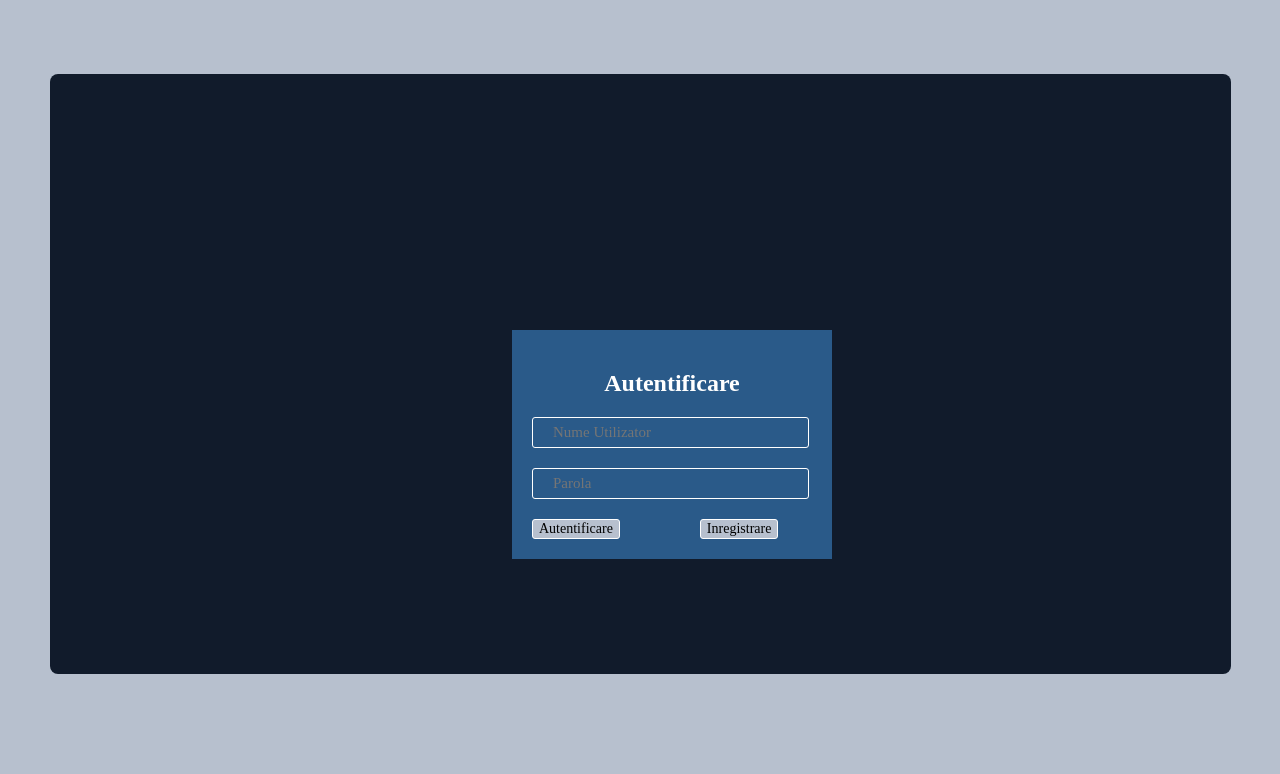
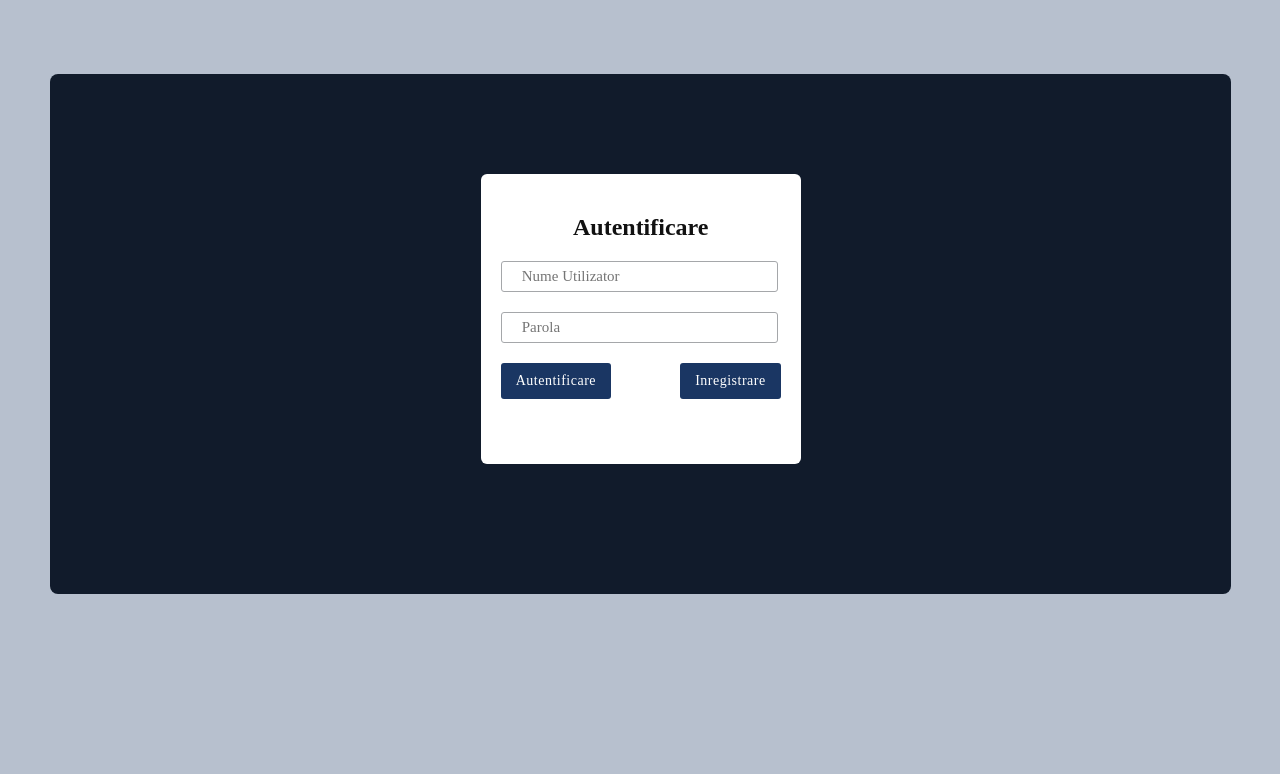
Before and after one commit to adelin998/TW-Sofy, a PHP site: page /login.html in a window 1280 px wide. Shown: the part 46-820 px from the top of the page. Run offline with PHP 8.4, Linux system fonts and the light colour scheme.

Commit message:
am schimbat culorile la formularele de login si register

```diff
--- a/css/style.css
+++ b/css/style.css
@@ -97,6 +97,7 @@
         background: #111b2b;
    	}
 
+
    	.centerAdministrator{
 		width:100%;
         height:550px;
@@ -108,20 +109,22 @@
 
    	.centerLogin{
 		width:100%;
-        min-height:600px;
+        min-height:420px;
+        color:#fff;
+        border-radius: 8px;
+        background: #111b2b;
+        padding-top:100px;
+
+   	}
+
+   	.centerRegister{
+		width:100%;
+        min-height:740px;
         float:left;
         color:#fff;
         border-radius: 8px;
         background: #111b2b;
-   	}
 
-   	.centerRegister{
-		width:100%;
-        min-height:600px;
-        float:left;
-        color:#fff;
-        border-radius: 8px;
-        background: #111b2b;
    	}
 
 
@@ -152,7 +155,7 @@
         border-radius: 3px;
 	}
 
-		.buttonAdministratorLeft{
+	.buttonAdministratorLeft{
 		width: 25%;
         height: 150px;
         float:left;
@@ -356,26 +359,31 @@
 
 .formAdd{
 	width: 320px;
-	background: #2a5a89;
+	background: #fff;
+	color: #111;
 	padding:20px 20px;
 	box-sizing: border-box;
-	position: absolute;
-	left: 40%;
+	margin-left:auto;
+	margin-right: auto;
 	top: 47%;
 	font-family:Gadugi;
+	min-height: 290px;
+	border-radius: 6px;
 
 }
 
 .formAddRegister{
 	width: 320px;
-	background: #2a5a89;
+	background: #fff ;
+	color: #111;
 	padding:20px 20px;
 	box-sizing: border-box;
-	position: absolute;
-	left: 40%;
 	top: 27%;
 	font-family:Gadugi;
-
+    margin-left: auto;
+    margin-right: auto;
+    margin-top: 100px;
+    border-radius: 6px;
 
 }
 
@@ -387,8 +395,8 @@
 
 .inputLogin{
 	width:99%;
-	background: none;
-	border: 1px solid #fff;
+	background: #fff;
+	border:1px solid #a5a7aa;
 	border-radius: 3px;
 	padding:6px 20px;
 	box-sizing: border-box;
@@ -396,36 +404,67 @@
 	font-size: 15px;
 	font-color:#fff;
 	font-family:Gadugi;
+	color: #333;
 }
 
 .buttonLogin{
-	background: #b7c0ce;
+	background: #1a3663;
 	cursor:pointer;
-	border: 1px solid #fff;
+	border: 1px #fff;
 	border-radius: 3px;
 	font-size: 14px;
 	box-sizing: border-box;
 	font-family:Gadugi;
+	padding-top:10px;
+	padding-bottom:10px;
+	padding-left:15px;
+	padding-right:15px;
+	letter-spacing:0.5px;
+	color: #fff;
 }
 
-.buttonLogin:hover{
-	background: #bac675;
-	transition: .9s;
-}
-
-
 .buttonRegister{
-	background: #b7c0ce;
+	background: #1a3663;
 	cursor:pointer;
-	border: 1px solid #fff;
+	border: 1px #fff;
 	border-radius: 3px;
 	font-size: 14px;
 	box-sizing: border-box;
 	font-family:Gadugi;
 	left: 40px;
+	padding-top:10px;
+	padding-bottom:10px;
+	padding-left:15px;
+	padding-right:15px;
+	letter-spacing:0.5px;
+	margin: 0 auto;
+	color: #fff;
 }
 
+.btn1{
+	float: left;
+}
+
+.btn2{
+	float: right;
+}
+
+.buttonLogin:hover{
+	opacity: .80;
+	color: #fff;
+	transition: 0.7s;
+}
+
+
+
+
 .buttonRegister:hover{
-	background: #bac675;
-	transition: .9s;
+	opacity: .80;
+	color: #fff;
+	transition: 0.7s;
 }
+
+.regBtn{
+	width: 100%;
+	text-align: center;
+}
--- a/login.html
+++ b/login.html
@@ -43,8 +43,8 @@
 	 					<h1 class="h1Form"> Autentificare </h1>
 	 					<input class="inputLogin" type="text" placeholder="Nume Utilizator" class="placeholderLogin"><br>
 	 					<input class="inputLogin" type="password" placeholder="Parola"><br>
-	 					<input class="buttonLogin" type="button" value="Autentificare">&nbsp&nbsp&nbsp&nbsp&nbsp&nbsp&nbsp&nbsp&nbsp&nbsp&nbsp&nbsp&nbsp&nbsp&nbsp&nbsp&nbsp&nbsp&nbsp
-	 					<input class="buttonLogin" type="button" value="Inregistrare">
+	 					<input class="buttonLogin btn1" type="button" value="Autentificare">
+	 					<input class="buttonLogin btn2" type="button" value="Inregistrare">
 
 
 	 				</form>
```
Also changed, not shown: inregistrare.html (+8 -12 lines).
